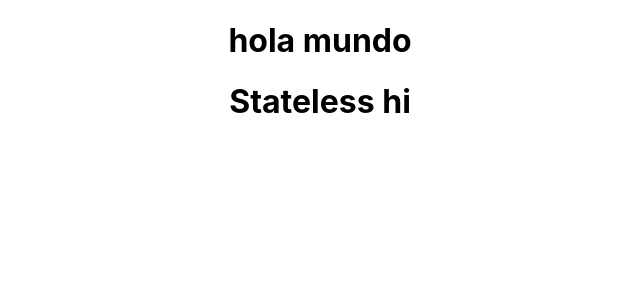
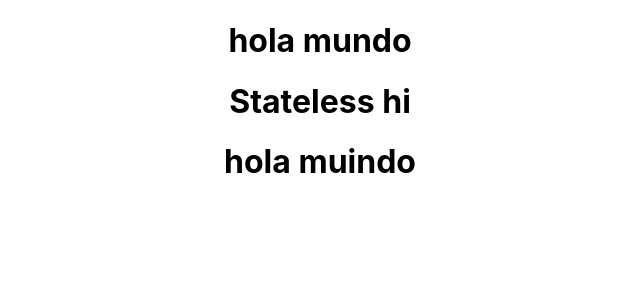
Before and after one commit to codelikeamexican/ReactJsPractice, a React (Create React App) app in the folder holamundo/: page / in a window 1280 px wide. Shown: the top 300 px of the page, without its empty margins (320-960 px from the left). Built offline with nearby package versions, Linux system fonts and the light colour scheme.

Commit message:
crear componente presentacional

```diff
--- a/holamundo/src/App.js
+++ b/holamundo/src/App.js
@@ -3,11 +3,13 @@ import logo from './logo.svg';
 import './App.css';
 import Stateful from './components/Stateful'
 import Stateless from './components/Stateless'
+import Presentacional from './components/Presentational'
 function App() {
   return (
     <div className="App">
      <Stateful/>
      <Stateless/>
+     <Presentacional/>
     </div>
   );
 }
--- /dev/null
+++ b/holamundo/src/components/Presentational.js
@@ -0,0 +1,5 @@
+import React from 'react';
+
+const Presentacional= () =><h1> hola muindo</h1>;
+
+export default Presentacional;
```
